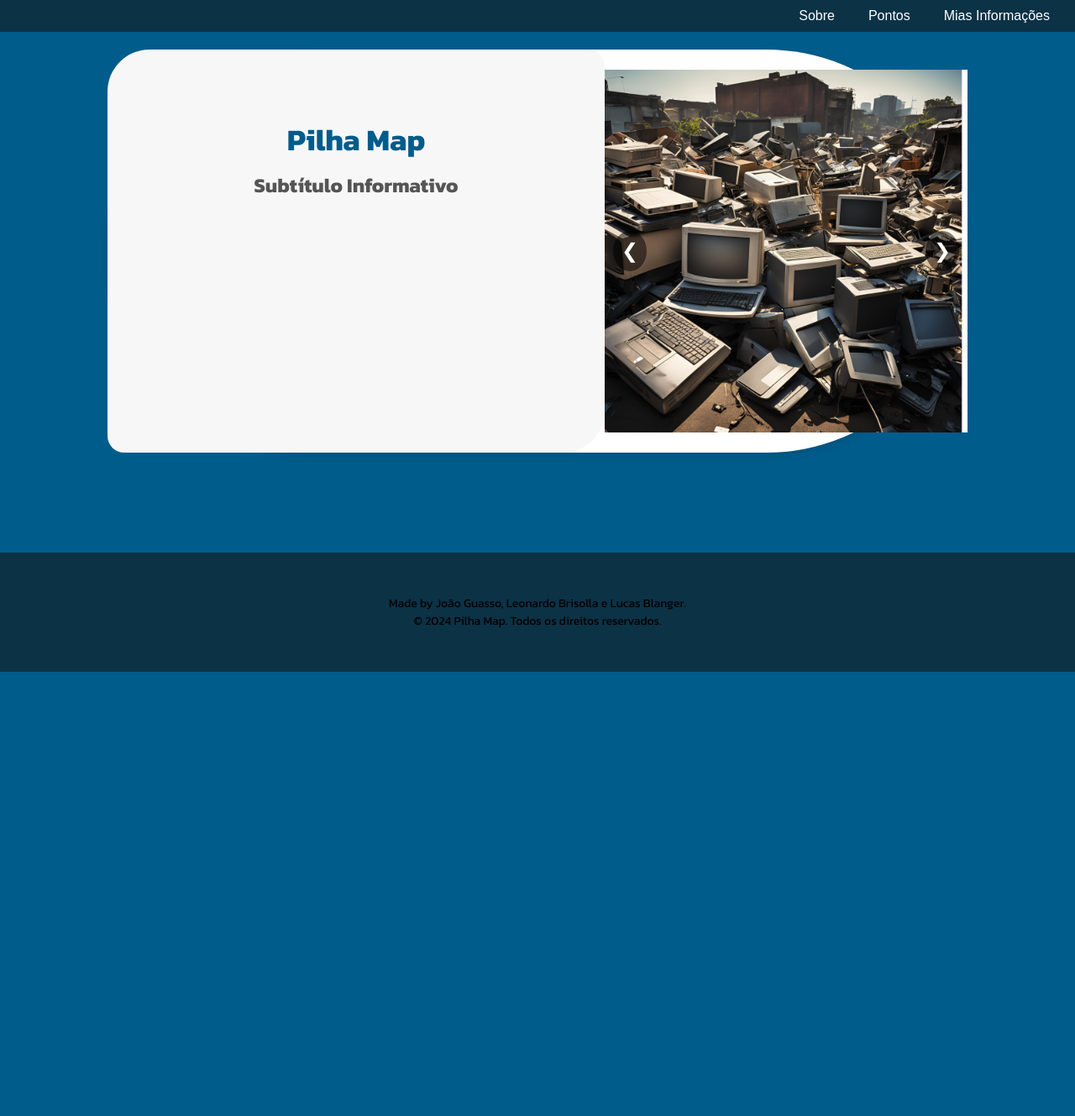
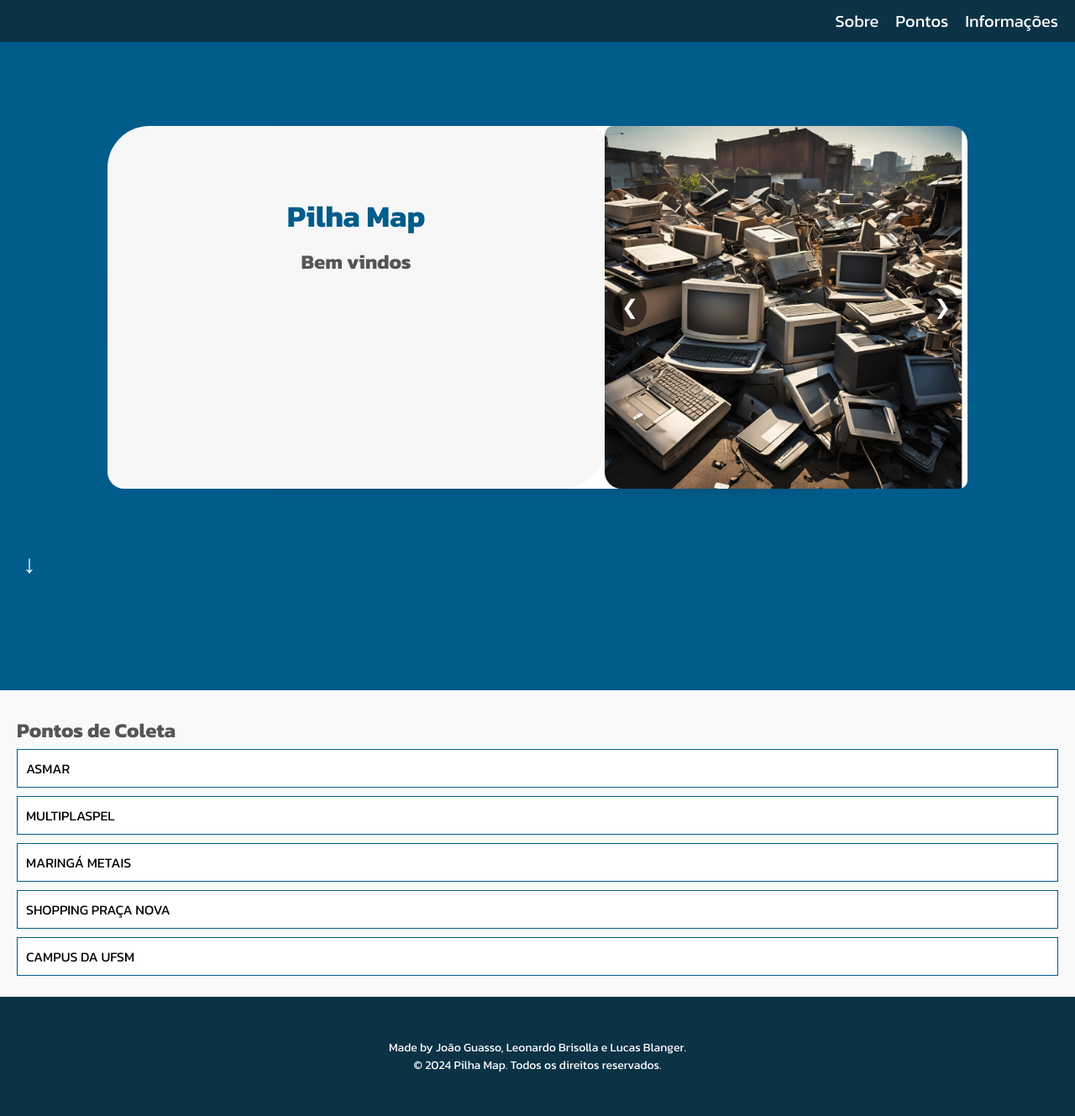
Before and after one commit to Lucas-Blanger/e-waste, a Flask app: page / in a window 1280 px wide. Shown: the whole page at 84% size. Before the commit the page ends 800 px from the top, so only its background shows below. Run offline with Flask 3, Linux system fonts and the light colour scheme; some web fonts are replaced.

Commit message:
feat: implementando informações dos pontos da index

```diff
--- a/static/script.js
+++ b/static/script.js
@@ -29,7 +29,23 @@ document.getElementById('prev-btn').addEventListener('click', () => {
 
 document.getElementById('next-btn').addEventListener('click', showNextImage);
 document.getElementById('prev-btn').addEventListener('click', showPrevImage);
-setInterval(showNextImage, 3000);
+setInterval(showNextImage, 6000);
+
+function toggleInfo(index) {
+    const info = document.getElementById(`info-${index}`);
+    const isVisible = info.style.display === "block";
+
+    document.querySelectorAll('.point-info').forEach(el => el.style.display = 'none');
+
+    if (!isVisible) {
+        info.style.display = "block";
+    }
+}
+
+function scrollToSectionPoints() {
+    const section = document.getElementById("points-section");
+    section.scrollIntoView({ behavior: "smooth" });
+}
 
 function getLocation() {
     if (navigator.geolocation) {
--- a/templates/index.html
+++ b/templates/index.html
@@ -14,16 +14,16 @@
     <header>
         <nav class="menu-bar">
             <ul>
-                <li><a href="#about">Sobre</a></li>
-                <li><a href="#contact">Pontos</a></li>
-                <li><a href="#contact">Mias Informações</a></li>
+                <li><button onclick="scrollToSectionAbout()">Sobre</button></li>
+                <li><button onclick="scrollToSectionPoints()">Pontos</button></li>
+                <li><button onclick="scrollToSectionInfo()">Informações</button></li>
             </ul>
         </nav>
     </header>
     <div class="container">
         <div class="text-section">
             <h1>Pilha Map</h1>
-            <h2>Subtítulo Informativo</h2>
+            <h2>Bem vindos</h2>
         </div>
         <div class="carousel">
             <button id="prev-btn" class="carousel-btn prev-btn">&#10094;</button>
@@ -36,6 +36,56 @@
             <button id="next-btn" class="carousel-btn next-btn">&#10095;</button>
         </div>
     </div>
+    <div class="arrow">↓</div>
+    <section id="points-section" class="points-section">
+        <h2>Pontos de Coleta</h2>
+        <ul class="points-list">
+            <li>
+                <button class="point-item" onclick="toggleInfo(0)">ASMAR</button>
+                <div class="point-info" id="info-0">
+                    <p>Endereço: Rua dos Branquilhos, n° 79, Bairro Nova Santa Marta</p>
+                    <p>Telefone: (55) 98111-0146</p>
+                    <p>Horário: 9h - 18h</p>
+                    <p>Materiais aceitos: CPU’s, estabilizadores, nobreaks, placas eletrônicas em geral, celulares, tablets, notebooks, fios e impressoras</p>
+                </div>
+            </li>
+            <li>
+                <button class="point-item" onclick="toggleInfo(1)">MULTIPLASPEL</button>
+                <div class="point-info" id="info-1">
+                    <p>Endereço: BR 158, n° 199 Bairro Boi Morto</p>
+                    <p>Telefone e WhatsApp: (55) 3212-6074</p>
+                    <p>Horário: 9h - 18h</p>
+                    <p>Materiais aceitos: Todos os tipos</p>
+                </div>
+            </li>
+            <li>
+                <button class="point-item" onclick="toggleInfo(2)">MARINGÁ METAIS</button>
+                <div class="point-info" id="info-2">
+                    <p>Endereço: Rua Miguel de Carvalho Macedo, nº 250, Bairro Uglione</p>
+                    <p:>Telefone: (55) 3213-2074</p>
+                    <p>Horário: 9h - 18h</p>
+                    <p>E-mail: maringametais@hotmail.com</p>
+                    <p>Materiais aceitos: Todos os tipos</p>
+                </div>
+            </li>
+            <li>
+                <button class="point-item" onclick="toggleInfo(3)">SHOPPING PRAÇA NOVA</button>
+                <div class="point-info" id="info-3">
+                    <p>Endereço: BR-287 com Rua Irmã Dulce, nº 2.885, Bairro Patronato</p>
+                    <p>Horário: 9h - 18h</p>
+                    <p>Materiais aceitos: Todos os tipos</p>
+                </div>
+            </li>
+            <li>
+                <button class="point-item" onclick="toggleInfo(4)">CAMPUS DA UFSM</button>
+                <div class="point-info" id="info-4">
+                    <p>Endereço: RAv. Roraima, nº 1000, Cidade Universitária, Bairro Camobi</p>
+                    <p>Materiais aceitos: Todos os tipos</p>
+                </div>
+            </li>
+            <li>
+        </ul>
+    </section>
     <section class="wave-section">
         <div class="content">
             <p class="text_made">Made by João Guasso, Leonardo Brisolla e Lucas Blanger.</p>
--- a/templates/style/style.css
+++ b/templates/style/style.css
@@ -18,10 +18,11 @@ body {
     border-radius: 250px;
     display: flex;
     width: 80%;
-    height: 60vh;
+    height: 90vh;
     background-color: white;
     box-shadow: 0 4px 8px rgba(0, 0, 0, 0.1);
-    margin: auto;
+    margin: 100px auto;
+    flex-direction: row
 }
 
 .text-section {
@@ -94,7 +95,6 @@ h2 {
 
 .menu-bar {
     background-color: #0c3246;
-    position: fixed;
     width: 100%;
     top: 0;
     left: 0;
@@ -114,16 +114,17 @@ h2 {
     margin-right: 20px;
 }
 
-.menu-bar ul li a {
+.menu-bar ul li button {
+    background: none;
+    border: none;
     color: white;
-    text-decoration: none;
-    padding: 10px;
-    transition: background-color 0.3s;
+    cursor: pointer;
+    font-family: "Kanit", sans-serif;
+    font-size: 20px;
 }
 
-.menu-bar ul li a:hover {
-    background-color: #0c3246;
-    border-radius: 5px;
+.menu-bar ul li button:hover {
+    color: lightgray; /* Muda a cor do texto ao passar o mouse */
 }
 
 
@@ -147,5 +148,50 @@ h2 {
 .text_made {
     font-family: "Kanit", sans-serif;
     font-style: normal;
+    color: white;
     font-size: 14px;
 }
+
+.points-section {
+    margin-top: 100px;
+    padding: 20px;
+    background-color: #f9f9f9;
+}
+
+.points-list {
+    font-family: "Kanit", sans-serif;
+    list-style: none;
+    padding: 0;
+}
+
+.point-item {
+    font-family: "Kanit", sans-serif;
+    font-size: 16px;
+    width: 100%;
+    padding: 10px;
+    background-color: #fff;
+    border: 1px solid #005C8B;
+    cursor: pointer;
+    margin: 5px 0;
+    text-align: left;
+}
+
+.point-info {
+    display: none;
+    background-color: #f1f1f1;
+    padding: 10px;
+    border-left: 3px solid #005C8B;
+    margin-top: 5px;
+}
+
+.arrow {
+    position: relative;
+    bottom: 30px;
+    left: 10px;
+    width: 50px;
+    height: 50px;
+    color: rgb(255, 255, 255);
+    text-align: center;
+    line-height: 40px;
+    font-size: 30px;
+}
```
